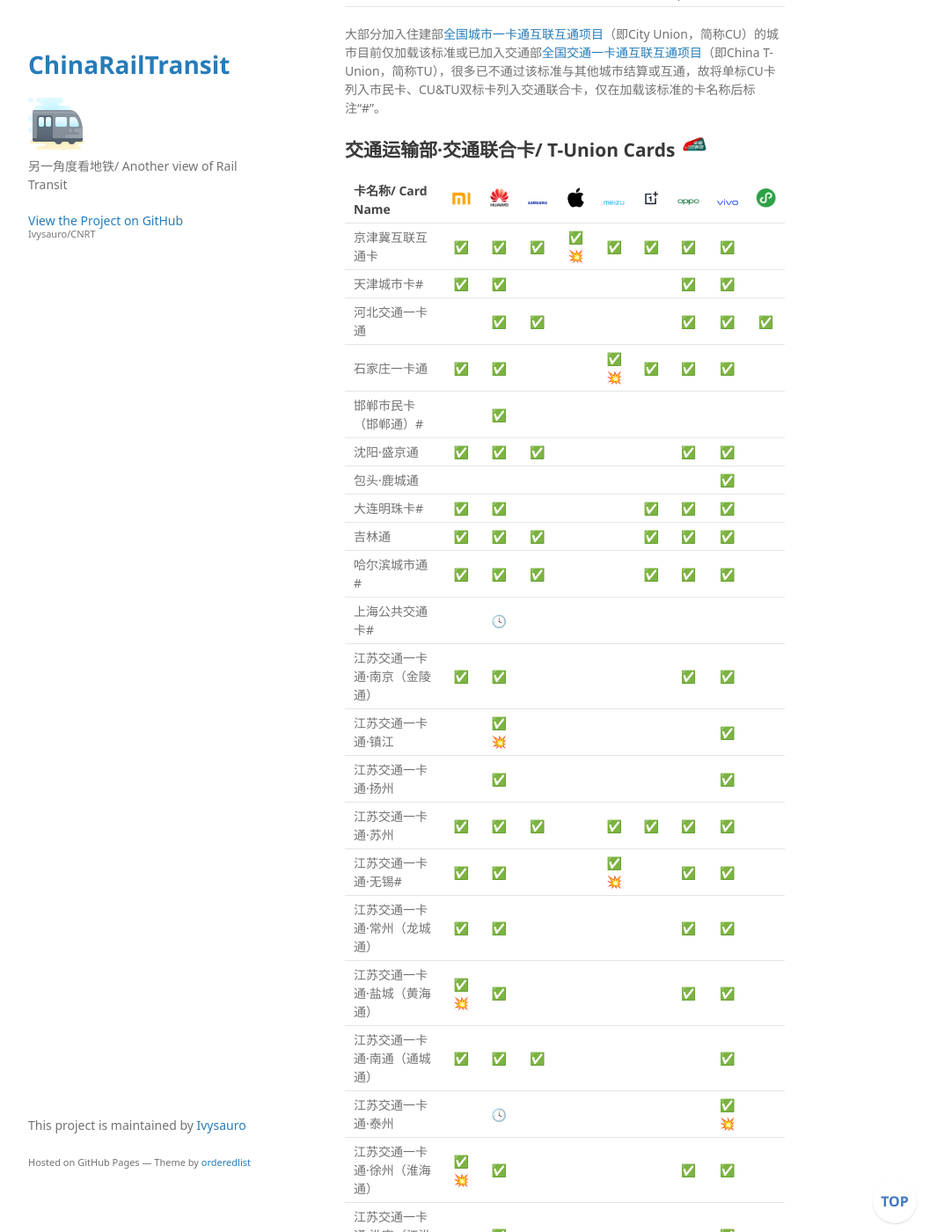
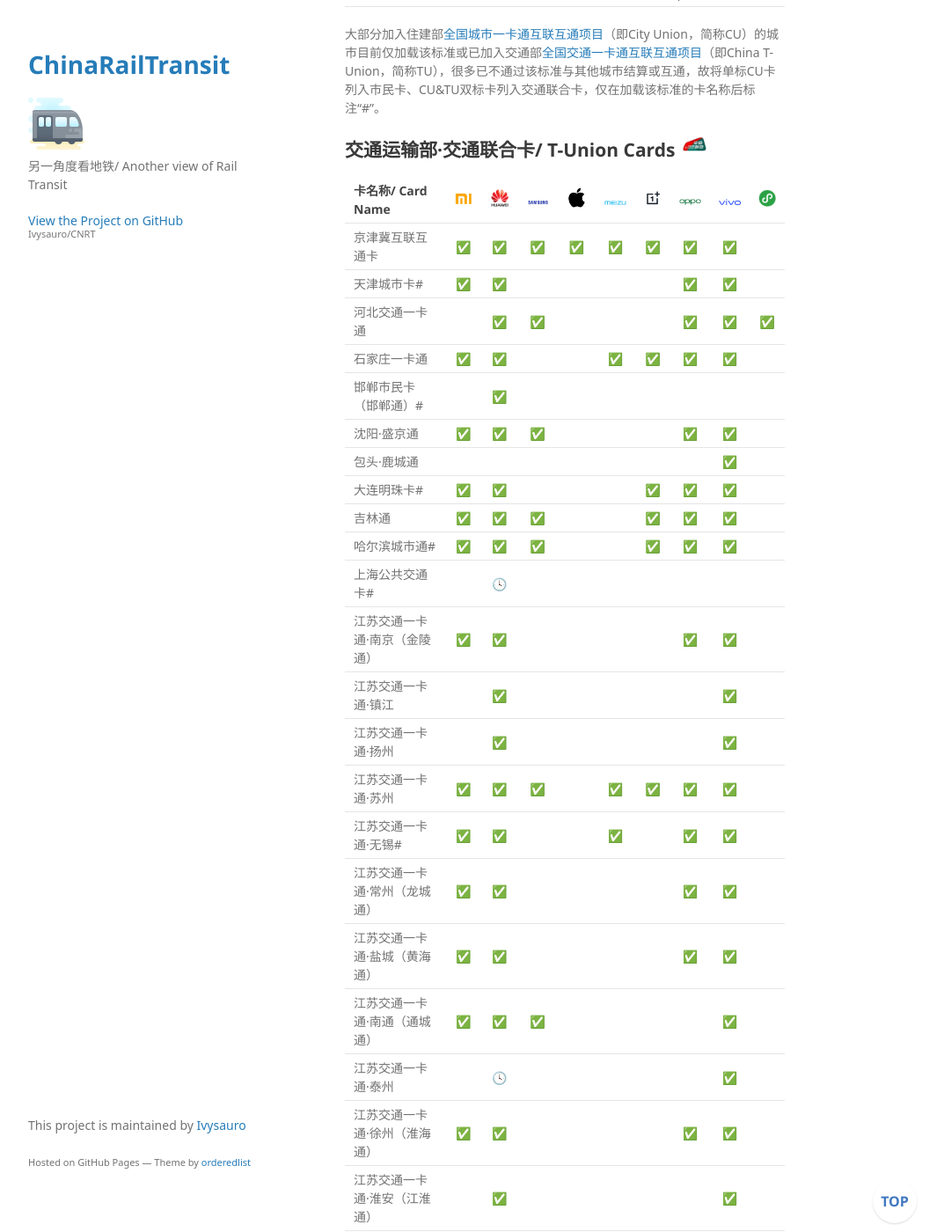
Before and after one commit to Ivysauro/CNRT, a Jekyll site: the page built from data/NFC.md, in a window 1280 px wide and 1400 px high, scrolled down 804 px. Shown: the whole window at 88% size, without its empty margins (178-1251 px from the left). Built offline with Jekyll 4.4.1, drawn with Linux system fonts in a browser that asks for light colours; some web fonts are replaced; our own code applies the rules of GitHub Pages for plain Markdown files; a script that is not in the unit is left out; some of the changed text lies outside the part shown.

Commit message:
🍊更新苹果数据

```diff
--- a/data/NFC.md
+++ b/data/NFC.md
@@ -31,10 +31,10 @@
 
 | 卡名称/ Card Name | <img src="https://raw.githubusercontent.com/Ivysauro/CNRT/master/images/Xiaomi.png" width="25" hegiht="25" alt="Xiaomi"/> | <img src="https://raw.githubusercontent.com/Ivysauro/CNRT/master/images/Huawei.png" width="30" hegiht="30" alt="Huawei"/> | <img src="https://raw.githubusercontent.com/Ivysauro/CNRT/master/images/Samsung.png" width="40" hegiht="40" alt="Samsung"/> | <img src="https://raw.githubusercontent.com/Ivysauro/CNRT/master/images/Apple.png" width="30" hegiht="30" alt="Apple"/> | <img src="https://raw.githubusercontent.com/Ivysauro/CNRT/master/images/Meizu.png" width="40" hegiht="40" alt="Meizu"/> | <img src="https://raw.githubusercontent.com/Ivysauro/CNRT/master/images/OnePlus.png" width="25" hegiht="25" alt="OnePlus"/> | <img src="https://raw.githubusercontent.com/Ivysauro/CNRT/master/images/OPPO.png" width="40" hegiht="40" alt="OPPO"/>  | <img src="https://raw.githubusercontent.com/Ivysauro/CNRT/master/images/vivo.png" width="40" hegiht="40" alt="vivo"/> | <img src="https://raw.githubusercontent.com/Ivysauro/CNRT/master/images/Mini Program.png" width="25" hegiht="25" alt="WeChat Transit Card"/> |
 | :- | :-: | :-: | :-: | :-: | :-: | :-: | :-: | :-: | :-: |
-| 京津冀互联互通卡 | ✅ | ✅ | ✅ | ✅💥 | ✅ | ✅ | ✅ | ✅ ||
+| 京津冀互联互通卡 | ✅ | ✅ | ✅ | ✅ | ✅ | ✅ | ✅ | ✅ ||
 | 天津城市卡# | ✅ | ✅ | | | | | ✅ | ✅ ||
 | 河北交通一卡通	| | ✅ | ✅ | | | | ✅ | ✅ | ✅ |
-| 石家庄一卡通 | ✅ | ✅ | | | ✅💥 | ✅ | ✅ | ✅ ||
+| 石家庄一卡通 | ✅ | ✅ | | | ✅ | ✅ | ✅ | ✅ ||
 | 邯郸市民卡（邯郸通）# | | ✅ ||||||||
 | 沈阳·盛京通 | ✅ | ✅ | ✅ | | | | ✅ | ✅ ||
 | 包头·鹿城通 | | | | | | | | ✅ ||
@@ -43,32 +43,32 @@
 | 哈尔滨城市通#	| ✅ | ✅ | ✅ | | | ✅ | ✅ | ✅ ||
 | 上海公共交通卡# | | 🕓 ||||||||
 | 江苏交通一卡通·南京（金陵通） | ✅ | ✅ | | | | | ✅ | ✅ ||
-| 江苏交通一卡通·镇江 | | ✅💥 | | | | | | ✅ ||
+| 江苏交通一卡通·镇江 | | ✅ | | | | | | ✅ ||
 | 江苏交通一卡通·扬州 | | ✅ | | | | | | ✅ ||
 | 江苏交通一卡通·苏州 | ✅ | ✅ | ✅ | | ✅ | ✅ | ✅ | ✅ ||
-| 江苏交通一卡通·无锡# | ✅ | ✅ | | | ✅💥 | | ✅ | ✅ ||
+| 江苏交通一卡通·无锡# | ✅ | ✅ | | | ✅ | | ✅ | ✅ ||
 | 江苏交通一卡通·常州（龙城通） | ✅ | ✅ | | | | | ✅ | ✅ ||
-| 江苏交通一卡通·盐城（黄海通） | ✅💥 | ✅ | | | | | ✅ | ✅ ||
+| 江苏交通一卡通·盐城（黄海通） | ✅ | ✅ | | | | | ✅ | ✅ ||
 | 江苏交通一卡通·南通（通城通） | ✅ | ✅ | ✅ | | | | | ✅ ||
-| 江苏交通一卡通·泰州 | | 🕓 | | | | | | ✅💥 |
-| 江苏交通一卡通·徐州（淮海通） | ✅💥 | ✅ | | | | | ✅ | ✅ ||
+| 江苏交通一卡通·泰州 | | 🕓 | | | | | | ✅ |
+| 江苏交通一卡通·徐州（淮海通） | ✅ | ✅ | | | | | ✅ | ✅ ||
 | 江苏交通一卡通·淮安（江淮通） | | ✅ | | | | | | ✅ ||
-| 江苏交通一卡通·连云港 | ✅💥 | ✅ | | | | | ✅ | ✅ ||
+| 江苏交通一卡通·连云港 | ✅ | ✅ | | | | | ✅ | ✅ ||
 | 江苏交通一卡通·宿迁 | | ✅ | | | | | | ✅ ||
 | 宁波·甬城通# | | 🕓 | | | | | | ||
 | 绍兴一卡通# | | | | | | | ✅ | ✅ ||
 | 台州公共交通卡# | ✅ | | | | | ✅ | ✅ | ✅ ||
 | 合肥通 | 🕓 | | | | | | | ✅ ||
 | 厦门e通卡 | ✅ | | | | | | | ✅ | ✅ |
-| 赣州通 | | | | | | | | | ✅💥 |
+| 赣州通 | | | | | | | | | ✅ |
 | 青岛·琴岛通# | ✅ | ✅ | ✅ | | | ✅ | ✅ | ✅ ||
 | 潍坊通# | | 🕓 ||||| ✅ |||
 | 河南·轩辕通 | | ✅ ||||||||
 | 十堰·车城通# | | | | | | | ✅ | ✅ ||
 | 长沙·潇湘卡 | ✅ | ✅ | | | | | ✅ | ✅ ||
-| 广东·岭南通	| ✅ | ✅ | | 🕓 | ✅ | ✅ | ✅ | ✅ ||
-| 深圳通 | 🕓 | ✅ | | ✅💥 | | 🕓 | ✅ | ✅ ||
-| 珠海通# | | | | | ✅💥 | | ✅💥 | ✅💥 |
+| 广东·岭南通 | ✅ | ✅ | | ✅💥 | ✅ | ✅ | ✅ | ✅ ||
+| 深圳通 | 🕓 | ✅ | | ✅ | | 🕓 | ✅ | ✅ ||
+| 珠海通# | | | | | ✅ | | ✅ | ✅ |
 | 广西交通一卡通（桂民卡） | ✅ | ✅ | | | ✅ | ✅ | ✅ | ✅ ||
 | 海南一卡通（海岛通） | ✅ | ✅ | | | | ✅ | ✅ | ✅ ||
 | 贵州通 | | 🕓 ||||| ✅ |||
@@ -83,7 +83,7 @@
 
 | 卡名称/ Card Name | <img src="https://raw.githubusercontent.com/Ivysauro/CNRT/master/images/Xiaomi.png" width="25" hegiht="25" alt="Xiaomi"/> | <img src="https://raw.githubusercontent.com/Ivysauro/CNRT/master/images/Huawei.png" width="30" hegiht="30" alt="Huawei"/> | <img src="https://raw.githubusercontent.com/Ivysauro/CNRT/master/images/Samsung.png" width="40" hegiht="40" alt="Samsung"/> | <img src="https://raw.githubusercontent.com/Ivysauro/CNRT/master/images/Apple.png" width="30" hegiht="30" alt="Apple"/> | <img src="https://raw.githubusercontent.com/Ivysauro/CNRT/master/images/Meizu.png" width="40" hegiht="40" alt="Meizu"/> | <img src="https://raw.githubusercontent.com/Ivysauro/CNRT/master/images/OnePlus.png" width="25" hegiht="25" alt="OnePlus"/> | <img src="https://raw.githubusercontent.com/Ivysauro/CNRT/master/images/OPPO.png" width="40" hegiht="40" alt="OPPO"/>  | <img src="https://raw.githubusercontent.com/Ivysauro/CNRT/master/images/vivo.png" width="40" hegiht="40" alt="vivo"/> | <img src="https://raw.githubusercontent.com/Ivysauro/CNRT/master/images/Mini Program.png" width="25" hegiht="25" alt="WeChat Transit Card"/> |
 | :- | :-: | :-: | :-: | :-: | :-: | :-: | :-: | :-: | :-: |
-| 北京市政交通一卡通 | ❌ | ❌ | ❌ | ❌💥 | | | | | |
+| 北京市政交通一卡通 | ❌ | ❌ | ❌ | ❌ | | | | | |
 | 上海公共交通卡# | ✅ | ✅ | ✅ | ✅ | | ✅ | ✅ | ✅ ||
 | 苏州市民卡	| ❌ | ❌ ||||||||
 | 太仓市民卡# | | | | | | | ✅[^tco] |
```
